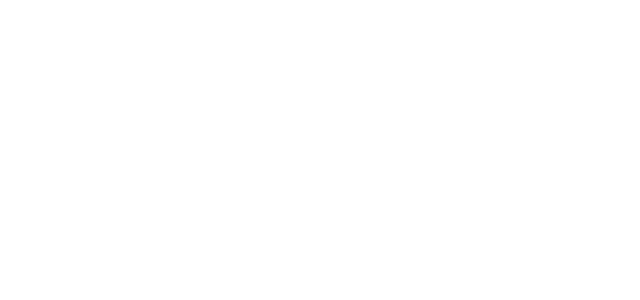
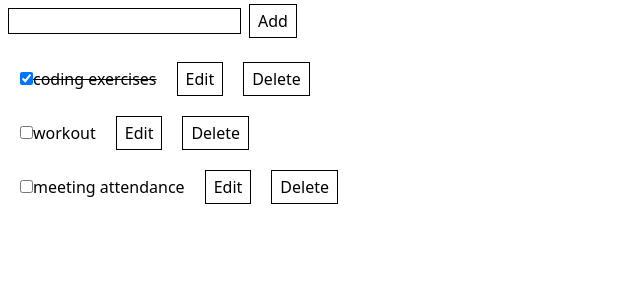
Before and after one commit to Developerr18/React-practice, a React (Vite) app in the folder best-practices/: page / in a window 1280 px wide. Shown: the top 300 px of the page, without its empty margins (0-640 px from the left). Built offline with nearby package versions, Linux system fonts and the light colour scheme.

Commit message:
completed my todo

```diff
--- a/best-practices/src/todo/MyTodo.jsx
+++ b/best-practices/src/todo/MyTodo.jsx
@@ -1,3 +1,61 @@
+import { useState } from "react";
+import MyTodoInput from "./MyTodoInput";
+import MyTodoItem from "./MyTodoItem";
+
 export default function MyTodo() {
-    return <></>;
+    const [todos, setTodos] = useState(initialTodos);
+
+    const handleAddTodo = (newTodo) => {
+        if (!newTodo.trim()) return;
+        setTodos([
+            ...todos,
+            { id: todos.length + 1, title: newTodo, done: false },
+        ]);
+    };
+
+    const handleChangeTodo = (updatedTodo) => {
+        setTodos(
+            todos.map((todo) =>
+                todo.id === updatedTodo.id ? updatedTodo : todo
+            )
+        );
+    };
+
+    const handleDelete = (id) => {
+        setTodos(todos.filter((todo) => todo.id !== id));
+    };
+
+    return (
+        <div>
+            <MyTodoInput onAddTodo={handleAddTodo} />
+            <ul>
+                {todos.map((todo) => (
+                    <MyTodoItem
+                        key={todo.id}
+                        todo={todo}
+                        onChange={handleChangeTodo}
+                        onDelete={handleDelete}
+                    />
+                ))}
+            </ul>
+        </div>
+    );
 }
+
+const initialTodos = [
+    {
+        id: 1,
+        title: "coding exercises",
+        done: true,
+    },
+    {
+        id: 2,
+        title: "workout",
+        done: false,
+    },
+    {
+        id: 3,
+        title: "meeting attendance",
+        done: false,
+    },
+];
--- /dev/null
+++ b/best-practices/src/todo/MyTodoInput.jsx
@@ -0,0 +1,25 @@
+import { useState } from "react";
+
+export default function MyTodoInput({ onAddTodo }) {
+    const [newTodo, setNewTodo] = useState("");
+
+    return (
+        <div>
+            <input
+                type="text"
+                className="border m-2"
+                value={newTodo}
+                onChange={(e) => setNewTodo(e.target.value)}
+            />
+            <button
+                className="border px-2 py-1"
+                onClick={() => {
+                    onAddTodo(newTodo);
+                    setNewTodo("");
+                }}
+            >
+                Add
+            </button>
+        </div>
+    );
+}
--- /dev/null
+++ b/best-practices/src/todo/MyTodoItem.jsx
@@ -0,0 +1,58 @@
+import { useState } from "react";
+
+export default function MyTodoItem({ todo, onChange, onDelete }) {
+    const [isEditing, setIsEditing] = useState(false);
+    return (
+        <li key={todo.id} className="m-5">
+            {isEditing ? (
+                <input
+                    className="border"
+                    value={todo.title}
+                    onChange={(e) => {
+                        onChange({
+                            ...todo,
+                            title: e.target.value,
+                        });
+                    }}
+                />
+            ) : (
+                <>
+                    <input
+                        type="checkbox"
+                        checked={todo.done}
+                        onChange={(e) => {
+                            onChange({
+                                ...todo,
+                                done: e.target.checked,
+                            });
+                        }}
+                    />
+                    <span>
+                        {todo.done ? <del>{todo.title}</del> : todo.title}
+                    </span>
+                </>
+            )}
+            {isEditing ? (
+                <button
+                    onClick={() => setIsEditing(false)}
+                    className="ml-5 border px-2 py-1"
+                >
+                    Save
+                </button>
+            ) : (
+                <button
+                    onClick={() => setIsEditing(true)}
+                    className="ml-5 border px-2 py-1"
+                >
+                    Edit
+                </button>
+            )}
+            <button
+                onClick={() => onDelete(todo.id)}
+                className="ml-5 border px-2 py-1"
+            >
+                Delete
+            </button>
+        </li>
+    );
+}
```
